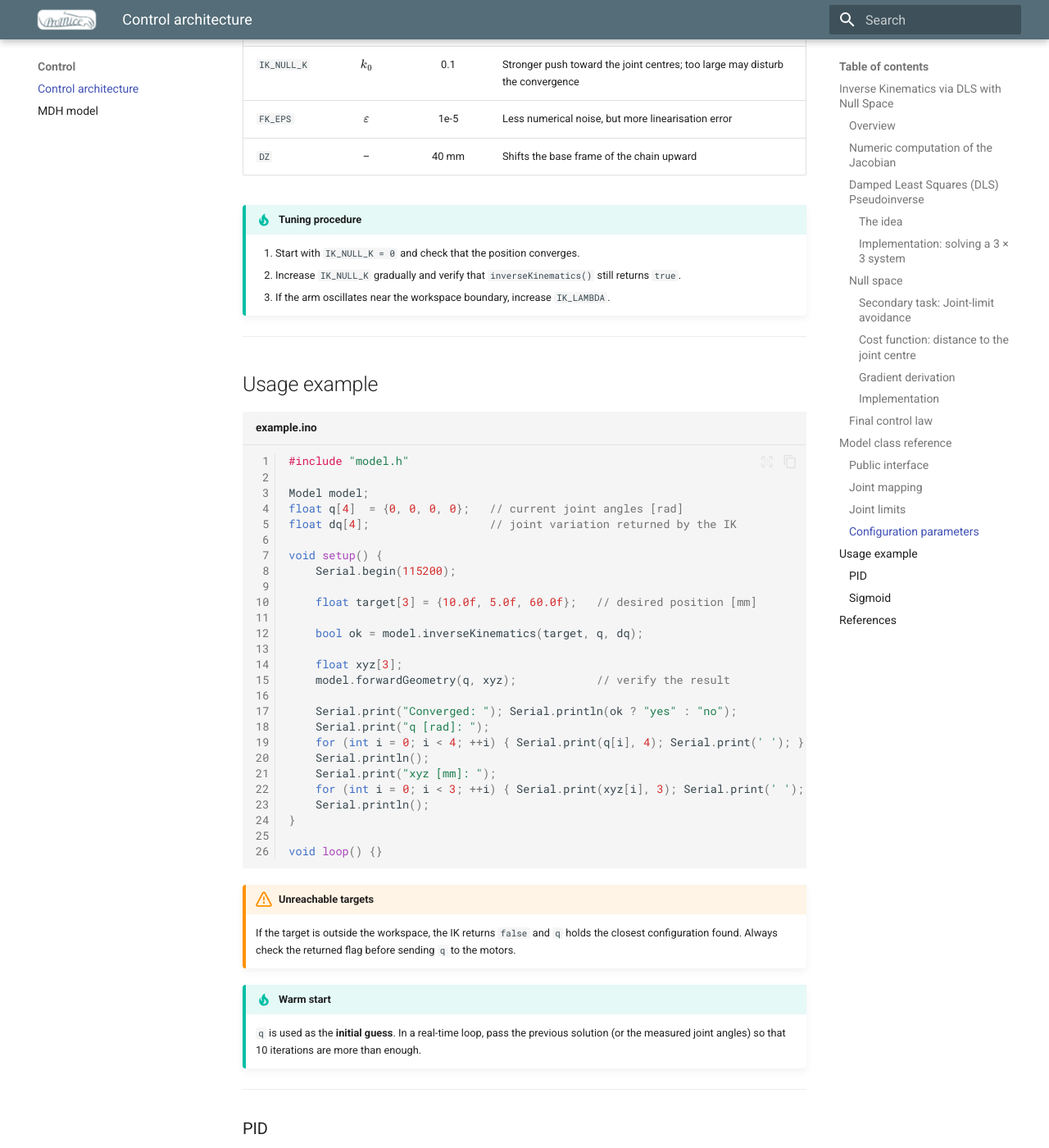
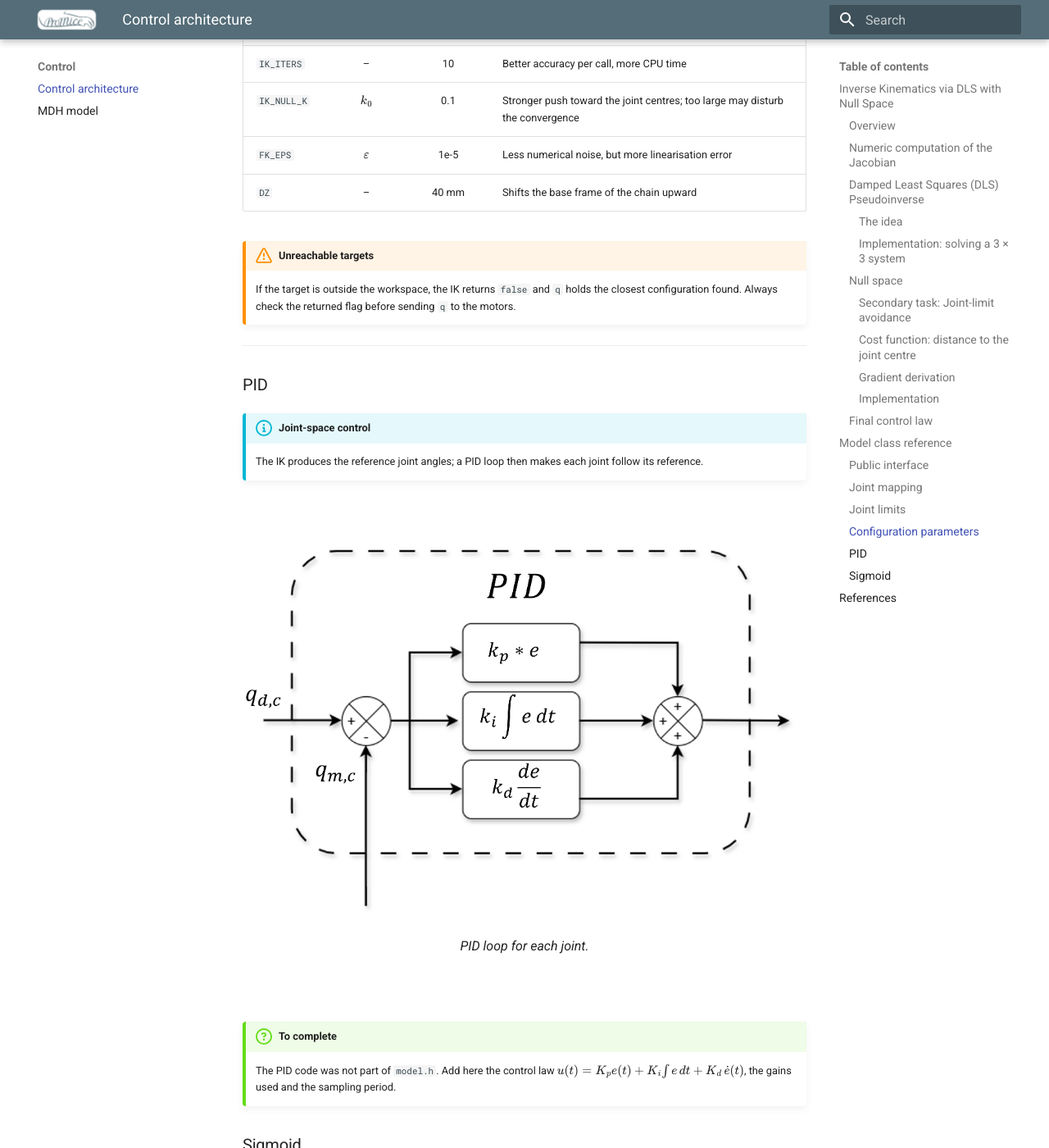
Before and after one commit to Juan-CarlosM/ProMice, an MkDocs documentation site: the page built from docs/control_architecture.md, in a window 1280 px wide and 1400 px high, scrolled down 9373 px. Shown: the whole window at 82% size. Built offline with MkDocs 1.6.1 and Material for MkDocs 9.7.7, drawn with Linux system fonts in a browser that asks for light colours; some of the changed text lies outside the part shown.

Commit message:
Clean up control architecture documentation
Removed notes and tips about notation and implementation details in control architecture documentation.

````diff
--- a/docs/control_architecture.md
+++ b/docs/control_architecture.md
@@ -47,10 +47,6 @@
     5. q    = clamp(q + dq)              # update and respect limits
 ```
 
-!!! note "About the notation \(\dot q\)"
-
-    The equations use \(\dot q\) (the usual notation in the literature), but in the code the result is applied as a **joint increment** \(\Delta q\) at each iteration, i.e. \(q \leftarrow q + \Delta q\). The time step is implicitly 1.
-
 ---
 
 ### Numeric computation of the Jacobian
@@ -188,18 +184,14 @@
 Any motion of the form \(N\,v\) (for an arbitrary vector \(v\)) does not disturb the primary task. We use it to minimise a cost function \(H(q)\) by choosing \(v = -\nabla H(q)\) (gradient descent):
 
 $$
-\dot{q}_{null} = k_0 \, N \, \bigl(-\nabla H(q)\bigr)
+\Delta q_{null} = k_0 \, N \, \bigl(-\nabla H(q)\bigr)
 $$
 
 !!! info "Task priority"
 
     The task priority is **strict**: the position tracking (primary) always has priority, and the joint-limit avoidance (secondary) only uses the leftover freedom.
 
-![IKM diagram](images/IKM_diagram.png){ loading=lazy }
 
-/// caption
-Inverse kinematics block diagram: DLS primary task + null-space secondary task.
-///
 
 #### Cost function: distance to the joint centre
 
@@ -227,9 +219,28 @@
 \nabla H(q) = \left[\;\frac{2\,(q_1 - q_{mid,1})}{(\Delta q_1)^2},\ \dots,\ \frac{2\,(q_4 - q_{mid,4})}{(\Delta q_4)^2}\;\right]^T
 $$
 
+!!! tip "To implement we make:"
+
+    $$
+    N(-\nabla H)=(I - J^+J)(-\nabla H) = -\nabla H + J^+J\,\nabla H\
+    $$
+
+    Then
+
+    $$
+    N_g=-\nabla H + J^+J\,\nabla H\
+    $$
+
+    $$
+    \Delta q = \Delta q_{task} + k_0*N_g
+    $$
+
+    `Ng` accumulates: first `-grad_H[i]`, then `+ JpJ[i][j]*grad_H[j]`.
+
+
 #### Implementation
 
-```cpp title="model.h — wdls_step() (secondary task)" linenums="1" hl_lines="1-12 24-28"
+```cpp title="model.h — wdls_step() (secondary task)" linenums="1" hl_lines="1-10 21-25"
 // (1) J^+ J  (4x4)  using  J^+ = J^T A^-1
 float JpJ[4][4];
 for (int i = 0; i < 4; ++i) {
@@ -257,9 +268,7 @@
 }
 ```
 
-!!! tip "Reading the last loop"
 
-    \((I - J^+J)(-\nabla H) = -\nabla H + J^+J\,\nabla H\). That is exactly what `Ng` accumulates: first `-grad_H[i]`, then `+ JpJ[i][j]*grad_H[j]`.
 
 ---
 
@@ -358,52 +372,11 @@
 | `FK_EPS` | \(\varepsilon\) | 1e-5 | Less numerical noise, but more linearisation error |
 | `DZ` | – | 40 mm | Shifts the base frame of the chain upward |
 
-!!! tip "Tuning procedure"
 
-    1. Start with `IK_NULL_K = 0` and check that the position converges.
-    2. Increase `IK_NULL_K` gradually and verify that `inverseKinematics()` still returns `true`.
-    3. If the arm oscillates near the workspace boundary, increase `IK_LAMBDA`.
-
----
-
-## Usage example
-
-```cpp title="example.ino" linenums="1"
-#include "model.h"
-
-Model model;
-float q[4]  = {0, 0, 0, 0};   // current joint angles [rad]
-float dq[4];                  // joint variation returned by the IK
-
-void setup() {
-    Serial.begin(115200);
-
-    float target[3] = {10.0f, 5.0f, 60.0f};   // desired position [mm]
-
-    bool ok = model.inverseKinematics(target, q, dq);
-
-    float xyz[3];
-    model.forwardGeometry(q, xyz);            // verify the result
-
-    Serial.print("Converged: "); Serial.println(ok ? "yes" : "no");
-    Serial.print("q [rad]: ");
-    for (int i = 0; i < 4; ++i) { Serial.print(q[i], 4); Serial.print(' '); }
-    Serial.println();
-    Serial.print("xyz [mm]: ");
-    for (int i = 0; i < 3; ++i) { Serial.print(xyz[i], 3); Serial.print(' '); }
-    Serial.println();
-}
-
-void loop() {}
-```
 
 !!! warning "Unreachable targets"
 
     If the target is outside the workspace, the IK returns `false` and `q` holds the closest configuration found. Always check the returned flag before sending `q` to the motors.
-
-!!! tip "Warm start"
-
-    `q` is used as the **initial guess**. In a real-time loop, pass the previous solution (or the measured joint angles) so that 10 iterations are more than enough.
 
 ---
 
````
Also changed, not shown: other parts of docs/control_architecture.md (+6 -1 lines).
